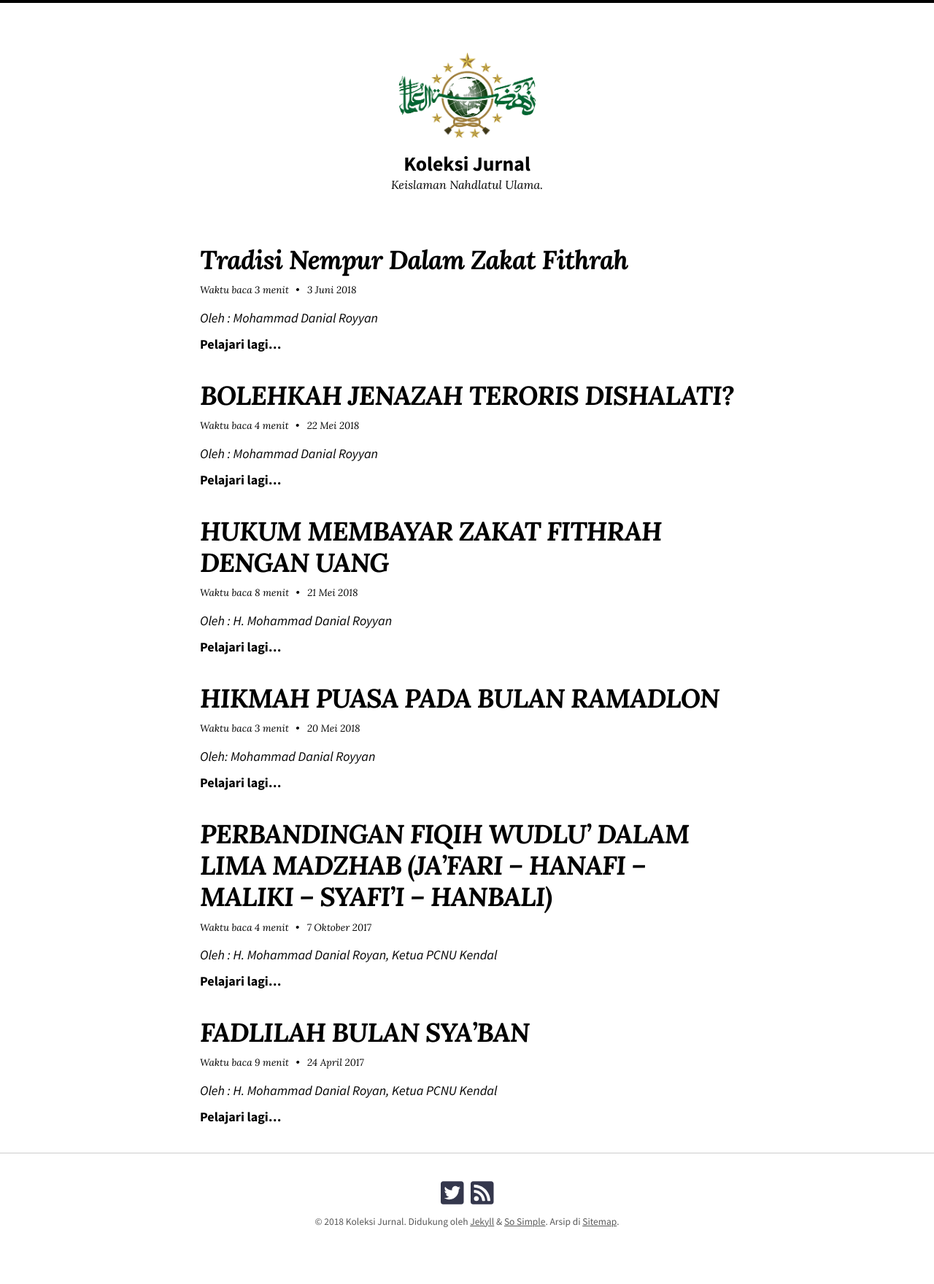
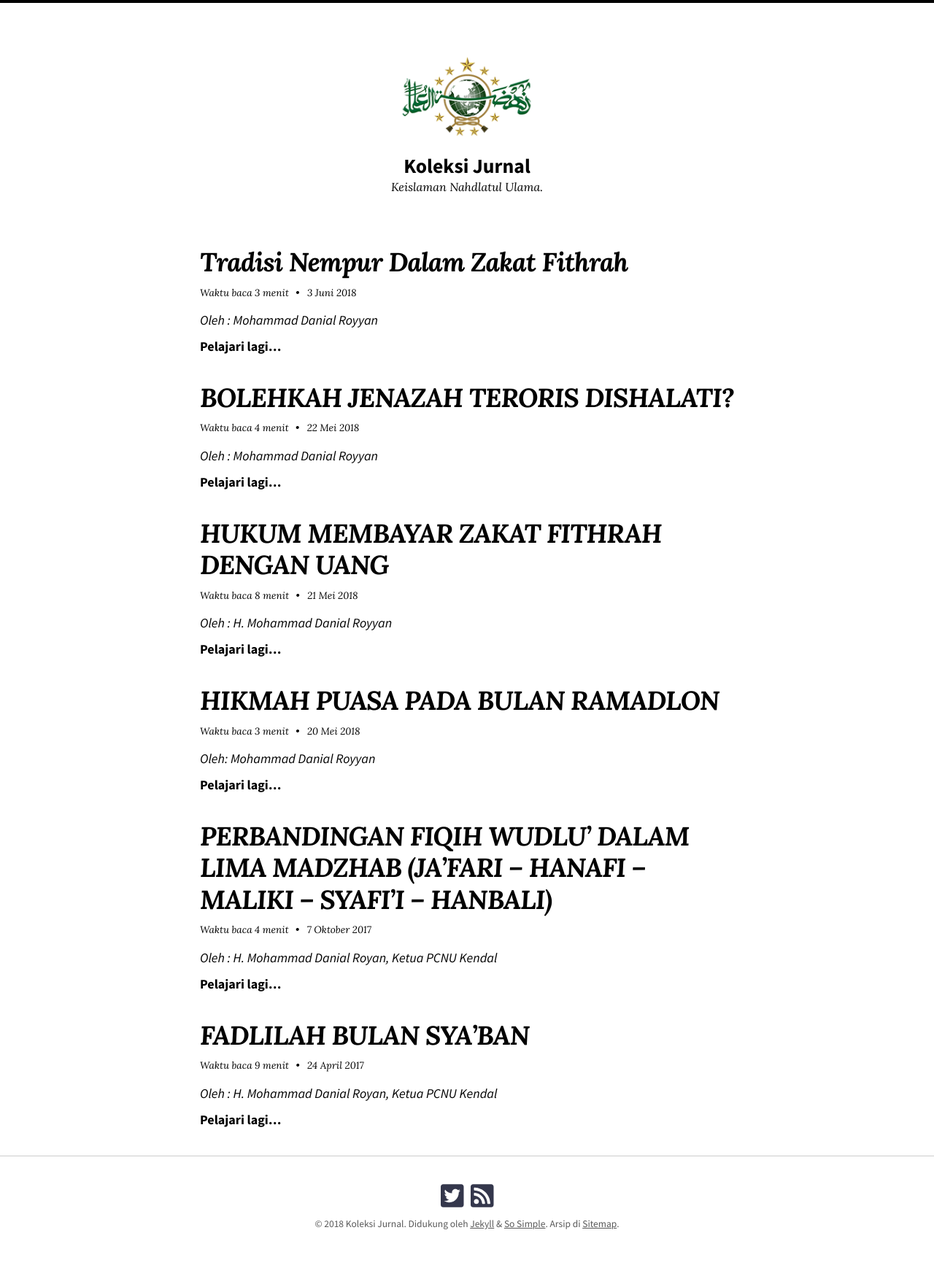
Before and after one commit to mdroyyan/mdroyyan.github.io, a Jekyll site: the page built from index.html, in a window 1280 px wide. Shown: the whole page at 73% size. Built offline with Jekyll 4.4.1, drawn with Linux system fonts in a browser that asks for light colours; nearby versions of some CDN libraries; the list of posts is cut into pages by our own code.

Commit message:
resize logo

```diff
--- a/_config.yml
+++ b/_config.yml
@@ -21,7 +21,7 @@ description: "Keislaman Nahdlatul Ulama."
 baseurl: # the subpath of your site, e.g. "/blog"
 url: # the base hostname & protocol for your site e.g. "https://mmistakes.github.io"
 permalink: /:title.html
-logo: "/images/logo-nu-400.png" # path of site logo, e.g. "/assets/images/logo.png"
+logo: "/images/logo200px.png" # path of site logo, e.g. "/assets/images/logo.png"
 date_format: "%-d %B, %Y"
 read_time: true
 words_per_minute: 200
```
Also changed, not shown: images/logo200px.png (added).
